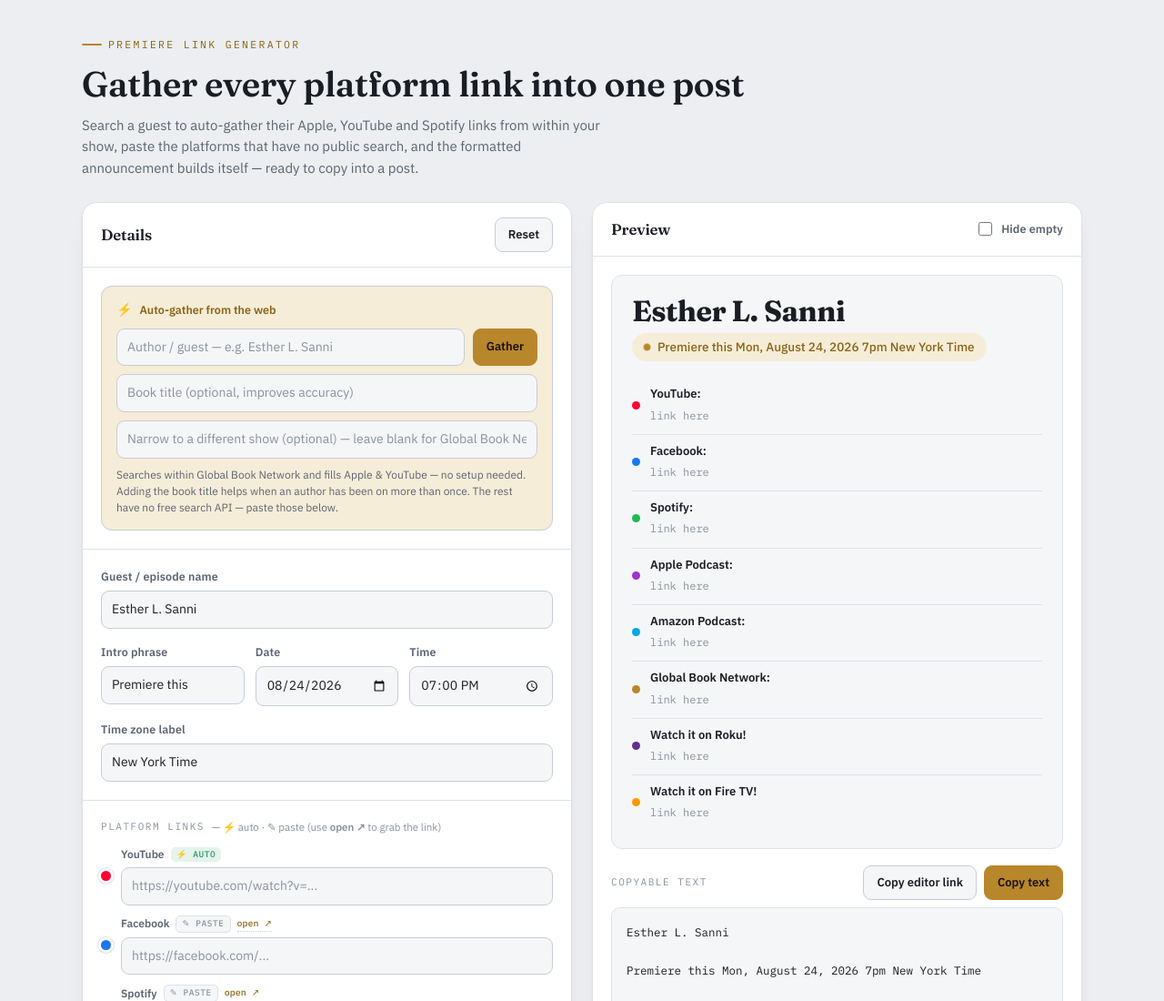
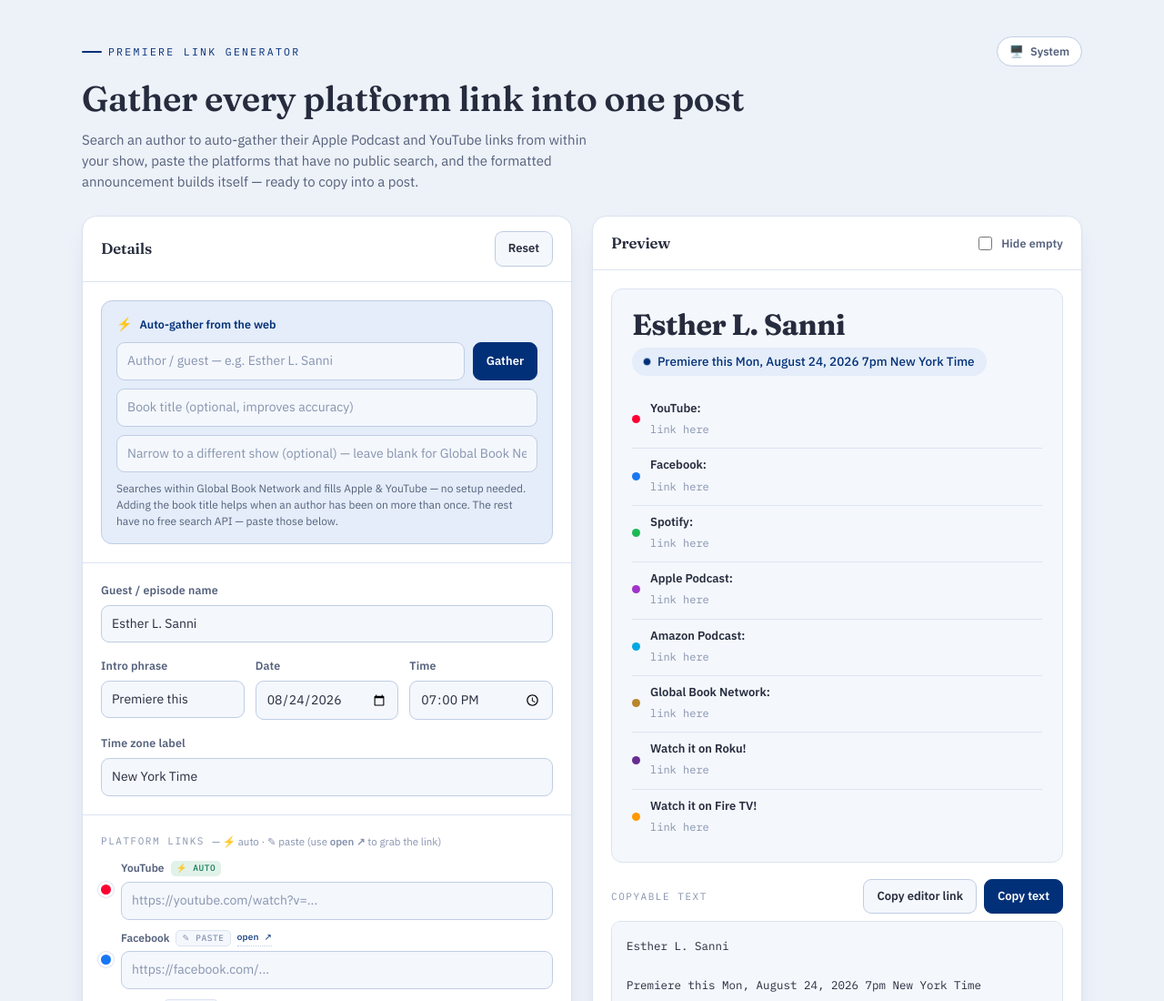
Before and after one commit to gablouissee/gather-links, a website: page index.html in a window 1280 px wide. Shown: the top 1100 px of the page at 91% size. Drawn offline with Linux system fonts and the light colour scheme.

Commit message:
Rebuild the theme on the blue palette and add a light/dark toggle
Retokenises the whole page around #023078, #3c8bcb, #719dd8, #262c3d, white and
black: navy accent on white surfaces in light, #262c3d surfaces with the lighter
#719dd8 accent in dark, since navy is unreadable on a dark ground. Replaces the
last hardcoded colours (primary button text, pulse keyframe) with tokens.

Adds a System/Light/Dark toggle that persists the choice and applies it before
first paint so there is no flash. Verified in a browser: all six OS-preference
by user-choice combinations resolve correctly, and an explicit choice overrides
the OS in both directions.

Co-Authored-By: Claude Opus 4.8 <noreply@anthropic.com>
Claude-Session: https://claude.ai/code/session_01FKQ367YqxuCczkevgvKE2Z

```diff
--- a/index.html
+++ b/index.html
@@ -8,32 +8,85 @@
 <link rel="preconnect" href="https://fonts.gstatic.com" crossorigin>
 <link rel="stylesheet" href="https://fonts.googleapis.com/css2?family=Fraunces:opsz,wght@9..144,500;9..144,600;9..144,700&family=IBM+Plex+Mono:wght@400;500&family=IBM+Plex+Sans:wght@400;500;600&display=swap">
 <style>
+  /* Palette: #023078 navy · #3c8bcb mid · #719dd8 light · #262c3d slate · #fff · #000 */
   :root{
-    --ground:#ECEEF1;--surface:#FFFFFF;--surface-2:#F5F6F8;--ink:#1A1D24;--muted:#5C6472;
-    --faint:#8A929F;--line:#DEE1E7;--line-strong:#C7CCD5;--accent:#B8862B;--accent-ink:#8A6316;
-    --accent-bg:#F6EDD8;--good:#1E9E6A;--good-bg:#E4F3EC;--warn:#B9772A;--warn-bg:#F6ECDD;
-    --err:#C4443B;--err-bg:#F7E4E2;
-    --shadow:0 1px 2px rgba(20,24,32,.05),0 10px 30px -16px rgba(20,24,32,.14);
-    --field-focus:0 0 0 3px rgba(184,134,43,.22);
+    --ground:#EDF1F8;
+    --surface:#FFFFFF;
+    --surface-2:#F4F7FC;
+    --ink:#262C3D;
+    --muted:#55617C;
+    --faint:#8794AF;
+    --line:#DCE4F1;
+    --line-strong:#BFCDE4;
+    --accent:#023078;
+    --accent-2:#3C8BCB;
+    --accent-ink:#023078;
+    --accent-bg:#E4EDF9;
+    --accent-fg:#FFFFFF;
+    --good:#17795A;
+    --good-bg:#E1F2EA;
+    --warn:#8A5A12;
+    --warn-bg:#F7EEDC;
+    --err:#AE332B;
+    --err-bg:#F8E5E3;
+    --shadow:0 1px 2px rgba(38,44,61,.06),0 10px 30px -16px rgba(2,48,120,.20);
+    --field-focus:0 0 0 3px rgba(60,139,203,.28);
+    --pulse:rgba(2,48,120,.42);
+    --scheme:light;
   }
   :root:not([data-theme="light"]){
     @media (prefers-color-scheme:dark){
-      --ground:#0C0E12;--surface:#14171D;--surface-2:#1A1E25;--ink:#E8EAEF;--muted:#9BA3B1;
-      --faint:#6B7482;--line:#262B33;--line-strong:#353C46;--accent:#E0AC4E;--accent-ink:#F0CB86;
-      --accent-bg:#2A2110;--good:#42CB8C;--good-bg:#122720;--warn:#DBA25A;--warn-bg:#2A2013;
-      --err:#E8756B;--err-bg:#2C1512;
-      --shadow:0 1px 2px rgba(0,0,0,.4),0 14px 34px -18px rgba(0,0,0,.6);
-      --field-focus:0 0 0 3px rgba(224,172,78,.25);
+      --ground:#171B26;
+      --surface:#262C3D;
+      --surface-2:#2E3547;
+      --ink:#F2F5FA;
+      --muted:#A9B5CC;
+      --faint:#7C8AA6;
+      --line:#333B50;
+      --line-strong:#45506B;
+      --accent:#719DD8;
+      --accent-2:#3C8BCB;
+      --accent-ink:#9FC1E9;
+      --accent-bg:#1D2A42;
+      --accent-fg:#12161F;
+      --good:#4FC38E;
+      --good-bg:#122E24;
+      --warn:#E0A85C;
+      --warn-bg:#2E2413;
+      --err:#E8776D;
+      --err-bg:#331916;
+      --shadow:0 1px 2px rgba(0,0,0,.4),0 14px 34px -18px rgba(0,0,0,.7);
+      --field-focus:0 0 0 3px rgba(113,157,216,.30);
+      --pulse:rgba(113,157,216,.42);
+      --scheme:dark;
     }
   }
   :root[data-theme="dark"]{
-    --ground:#0C0E12;--surface:#14171D;--surface-2:#1A1E25;--ink:#E8EAEF;--muted:#9BA3B1;
-    --faint:#6B7482;--line:#262B33;--line-strong:#353C46;--accent:#E0AC4E;--accent-ink:#F0CB86;
-    --accent-bg:#2A2110;--good:#42CB8C;--good-bg:#122720;--warn:#DBA25A;--warn-bg:#2A2013;
-    --err:#E8756B;--err-bg:#2C1512;
-    --shadow:0 1px 2px rgba(0,0,0,.4),0 14px 34px -18px rgba(0,0,0,.6);
-    --field-focus:0 0 0 3px rgba(224,172,78,.25);
+    --ground:#171B26;
+    --surface:#262C3D;
+    --surface-2:#2E3547;
+    --ink:#F2F5FA;
+    --muted:#A9B5CC;
+    --faint:#7C8AA6;
+    --line:#333B50;
+    --line-strong:#45506B;
+    --accent:#719DD8;
+    --accent-2:#3C8BCB;
+    --accent-ink:#9FC1E9;
+    --accent-bg:#1D2A42;
+    --accent-fg:#12161F;
+    --good:#4FC38E;
+    --good-bg:#122E24;
+    --warn:#E0A85C;
+    --warn-bg:#2E2413;
+    --err:#E8776D;
+    --err-bg:#331916;
+    --shadow:0 1px 2px rgba(0,0,0,.4),0 14px 34px -18px rgba(0,0,0,.7);
+    --field-focus:0 0 0 3px rgba(113,157,216,.30);
+    --pulse:rgba(113,157,216,.42);
+    --scheme:dark;
   }
+  :root{color-scheme:var(--scheme)}
 
   *{box-sizing:border-box}
   html{-webkit-text-size-adjust:100%}
@@ -42,6 +95,16 @@
   .page{max-width:1180px;margin:0 auto;padding:clamp(20px,4vw,40px)}
 
   header.top{margin-bottom:26px}
+  .toprow{display:flex;align-items:center;justify-content:space-between;gap:14px;flex-wrap:wrap}
+  .themebtn{
+    display:inline-flex;align-items:center;gap:7px;font:inherit;font-size:12.5px;font-weight:600;
+    color:var(--muted);background:var(--surface);border:1px solid var(--line-strong);
+    border-radius:999px;padding:6px 13px;cursor:pointer;
+    transition:border-color .12s,color .12s,background .12s;
+  }
+  .themebtn:hover{border-color:var(--accent);color:var(--accent-ink)}
+  .themebtn:focus-visible{outline:2px solid var(--accent);outline-offset:2px}
+  .themebtn .ticon{font-size:13px;line-height:1}
   .eyebrow{font-family:"IBM Plex Mono",monospace;font-size:11.5px;letter-spacing:.2em;
     text-transform:uppercase;color:var(--accent-ink);display:flex;align-items:center;gap:.6em}
   .eyebrow::before{content:"";width:22px;height:2px;background:var(--accent);border-radius:2px}
@@ -111,7 +174,7 @@
   button.btn:hover{border-color:var(--accent)}
   button.btn:active{transform:translateY(1px)}
   button.btn:disabled{opacity:.55;cursor:default}
-  button.btn.primary{background:var(--accent);border-color:var(--accent);color:#1a1206}
+  button.btn.primary{background:var(--accent);border-color:var(--accent);color:var(--accent-fg)}
   button.btn.primary:hover{filter:brightness(1.04)}
   button.btn.ok{background:var(--good-bg);border-color:var(--good);color:var(--good)}
 
@@ -121,7 +184,7 @@
   .card .premiere{display:inline-flex;align-items:center;gap:8px;font-size:13.5px;font-weight:500;
     color:var(--accent-ink);background:var(--accent-bg);border-radius:999px;padding:5px 13px;margin-bottom:18px}
   .card .premiere .live{width:7px;height:7px;border-radius:50%;background:var(--accent);animation:pulse 2.4s infinite}
-  @keyframes pulse{0%{box-shadow:0 0 0 0 rgba(184,134,43,.5)}70%{box-shadow:0 0 0 7px rgba(184,134,43,0)}100%{box-shadow:0 0 0 0 rgba(184,134,43,0)}}
+  @keyframes pulse{0%{box-shadow:0 0 0 0 var(--pulse)}70%{box-shadow:0 0 0 7px transparent}100%{box-shadow:0 0 0 0 transparent}}
   @media (prefers-reduced-motion:reduce){.card .premiere .live{animation:none}}
   .plist{display:flex;flex-direction:column;gap:2px}
   .prow{display:grid;grid-template-columns:auto 1fr;gap:11px;align-items:baseline;padding:8px 0;border-top:1px solid var(--line)}
@@ -141,14 +204,27 @@
 
   footer{margin-top:34px;text-align:center;font-family:"IBM Plex Mono",monospace;font-size:11.5px;color:var(--faint)}
 </style>
+<script>
+(function(){
+  try{
+    var t=localStorage.getItem("gatherlinks.theme");
+    if(t==="light"||t==="dark") document.documentElement.setAttribute("data-theme",t);
+  }catch(e){}
+})();
+</script>
 </head>
 <body>
 <div class="page">
 
   <header class="top">
-    <div class="eyebrow">Premiere Link Generator</div>
+    <div class="toprow">
+      <div class="eyebrow">Premiere Link Generator</div>
+      <button class="themebtn" id="themeBtn" type="button" aria-live="polite">
+        <span class="ticon" id="themeIcon" aria-hidden="true">🖥️</span><span id="themeLabel">System</span>
+      </button>
+    </div>
     <h1>Gather every platform link into one post</h1>
-    <p>Search a guest to auto-gather their Apple, YouTube and Spotify links from within your show, paste the platforms that have no public search, and the formatted announcement builds itself — ready to copy into a post.</p>
+    <p>Search an author to auto-gather their Apple Podcast and YouTube links from within your show, paste the platforms that have no public search, and the formatted announcement builds itself — ready to copy into a post.</p>
   </header>
 
   <div class="grid">
@@ -386,6 +462,35 @@
     render();
   });
 
+  // ---- Theme: System → Light → Dark ----
+  var THEME_KEY="gatherlinks.theme";
+  var MODES=[
+    {v:"system", icon:"🖥️", label:"System"},
+    {v:"light",  icon:"☀️", label:"Light"},
+    {v:"dark",   icon:"🌙", label:"Dark"}
+  ];
+  function readTheme(){
+    try{ var t=localStorage.getItem(THEME_KEY); if(t==="light"||t==="dark"||t==="system") return t; }catch(e){}
+    return "system";
+  }
+  function applyTheme(mode){
+    var root=document.documentElement;
+    if(mode==="system") root.removeAttribute("data-theme");
+    else root.setAttribute("data-theme", mode);
+    var m=MODES.filter(function(x){return x.v===mode;})[0]||MODES[0];
+    $("themeIcon").textContent=m.icon;
+    $("themeLabel").textContent=m.label;
+    $("themeBtn").setAttribute("aria-label","Theme: "+m.label+". Click to change.");
+    try{ localStorage.setItem(THEME_KEY, mode); }catch(e){}
+  }
+  var themeMode=readTheme();
+  applyTheme(themeMode);
+  $("themeBtn").addEventListener("click", function(){
+    var i=MODES.map(function(x){return x.v;}).indexOf(themeMode);
+    themeMode=MODES[(i+1)%MODES.length].v;
+    applyTheme(themeMode);
+  });
+
   render();
 })();
 </script>
```
